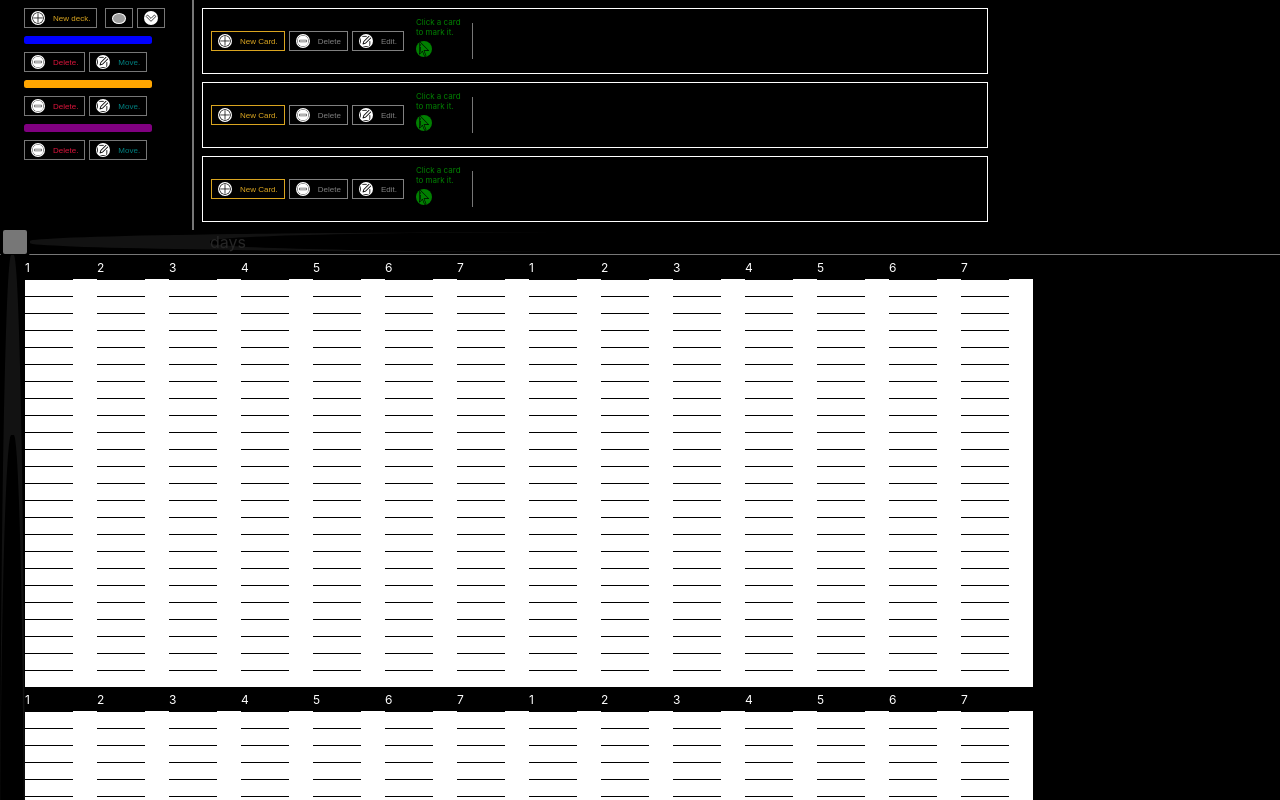
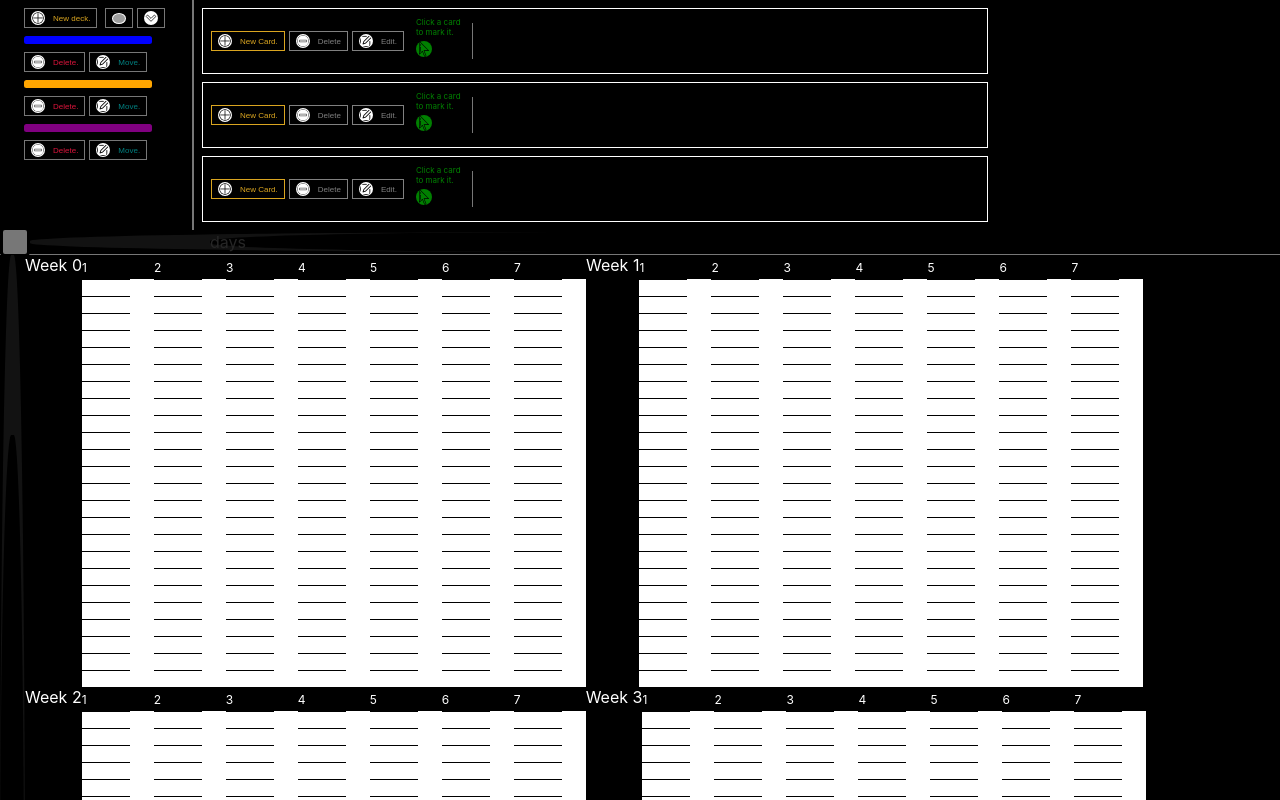
Before and after one commit to munrhalls/time-glance, a React (Create React App) app: page / in a window 1280 px wide. Shown: the top 800 px of the page. Built offline with nearby package versions, Linux system fonts and the light colour scheme; grey boxes are pictures that could not be loaded.

Commit message:
week num

```diff
--- a/src/components/Schedule.js
+++ b/src/components/Schedule.js
@@ -16,8 +16,9 @@ export const Schedule = () => {
           <div className="TitleStripHoursTitle">hours</div>
         </div>
         <div className="Weeks">
-          {weeks.map((week) => (
+          {weeks.map((week, i) => (
             <div className="Week" key={week}>
+              Week {i}
               {month.map((day, index) => {
                 return <Day day={day} key={day} />;
               })}
```
